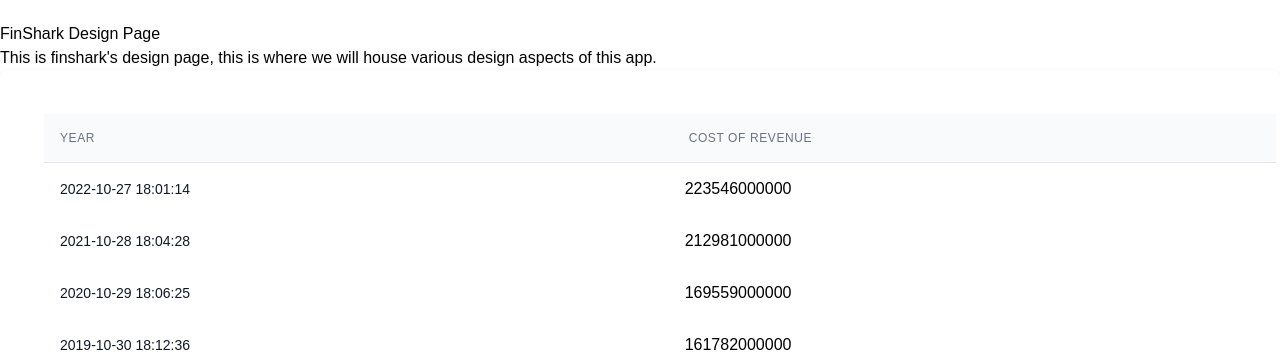
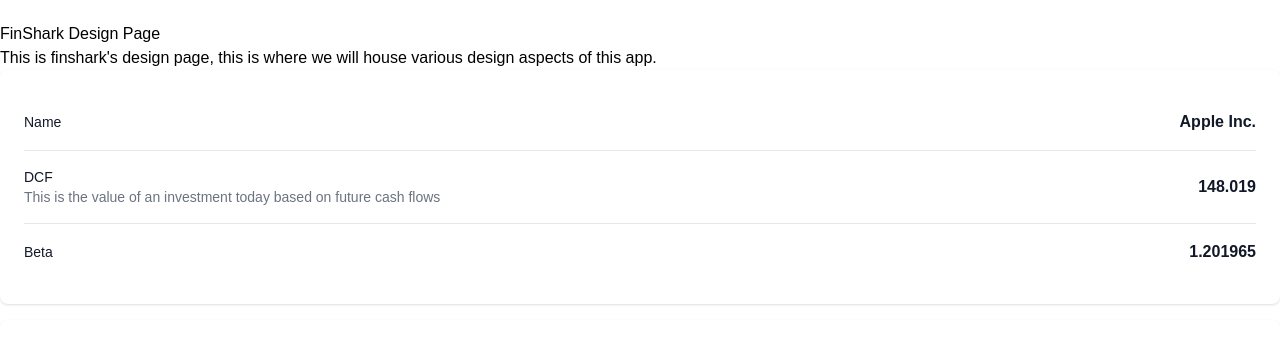
Before and after one commit to ahaque98/FinShark-front-end-, a React (Create React App) app: page /design-guide in a window 1280 px wide. Shown: the part 326-680 px from the top of the page. Built offline with nearby package versions, Linux system fonts and the light colour scheme; no server answers.

Commit message:
ratioList added

```diff
--- /dev/null
+++ b/src/components/RatioList/RatioList.tsx
@@ -0,0 +1,53 @@
+import { TestDataCompany } from "../Table/TestData";
+
+type Props = {};
+
+const data = TestDataCompany[0];
+
+type Company = typeof data;
+
+const config = [
+    { label: "Name", render: (company: Company) => company.companyName },
+    {
+        label: "DCF",
+        render: (company: Company) => company.dcf,
+        subTitle:
+            "This is the value of an investment today based on future cash flows",
+    },
+    { label: "Beta", render: (company: Company) => company.beta },
+];
+
+const RatioList = (props: Props) => {
+    const renderedCells = config.map((row) => {
+        return (
+            <li className="py-3 sm:py-4">
+                <div className="flex items-center space-x-4">
+                    <div className="flex-1 min-w-0">
+                        <p className="text-sm font-medium text-gray-900 truncate">
+                            {row.label}
+                        </p>
+                        <p className="text-sm text-gray-500 truncate">
+                            <a
+                                href="/cdn-cgi/l/email-protection"
+                                className="__cf_email__"
+                                data-cfemail="17727a767e7b57607e7973646372653974787a"
+                            >
+                                {row.subTitle && row.subTitle}
+                            </a>
+                        </p>
+                    </div>
+                    <div className="inline-flex items-center text-base font-semibold text-gray-900">
+                        {row.render(data)}
+                    </div>
+                </div>
+            </li>
+        );
+    });
+    return (
+        <div className="bg-white shadow rounded-lg mb-4 p-4 sm:p-6 h-full">
+            <ul className="divide-y divide-gray-200">{renderedCells}</ul>
+        </div>
+    );
+};
+
+export default RatioList;
--- a/src/pages/DesignPage/DesignPage.tsx
+++ b/src/pages/DesignPage/DesignPage.tsx
@@ -1,5 +1,6 @@
 import React from 'react'
 import Table from '../../components/Table/Table'
+import RatioList from '../../components/RatioList/RatioList'
 
 type Props = {}
 
@@ -11,6 +12,7 @@
                 house various design aspects of this app.
             </h2>
 
+            <RatioList />
             <Table />
         </>
     )
```
Also changed, not shown: src/components/RatioList/RatioList.css (added).
